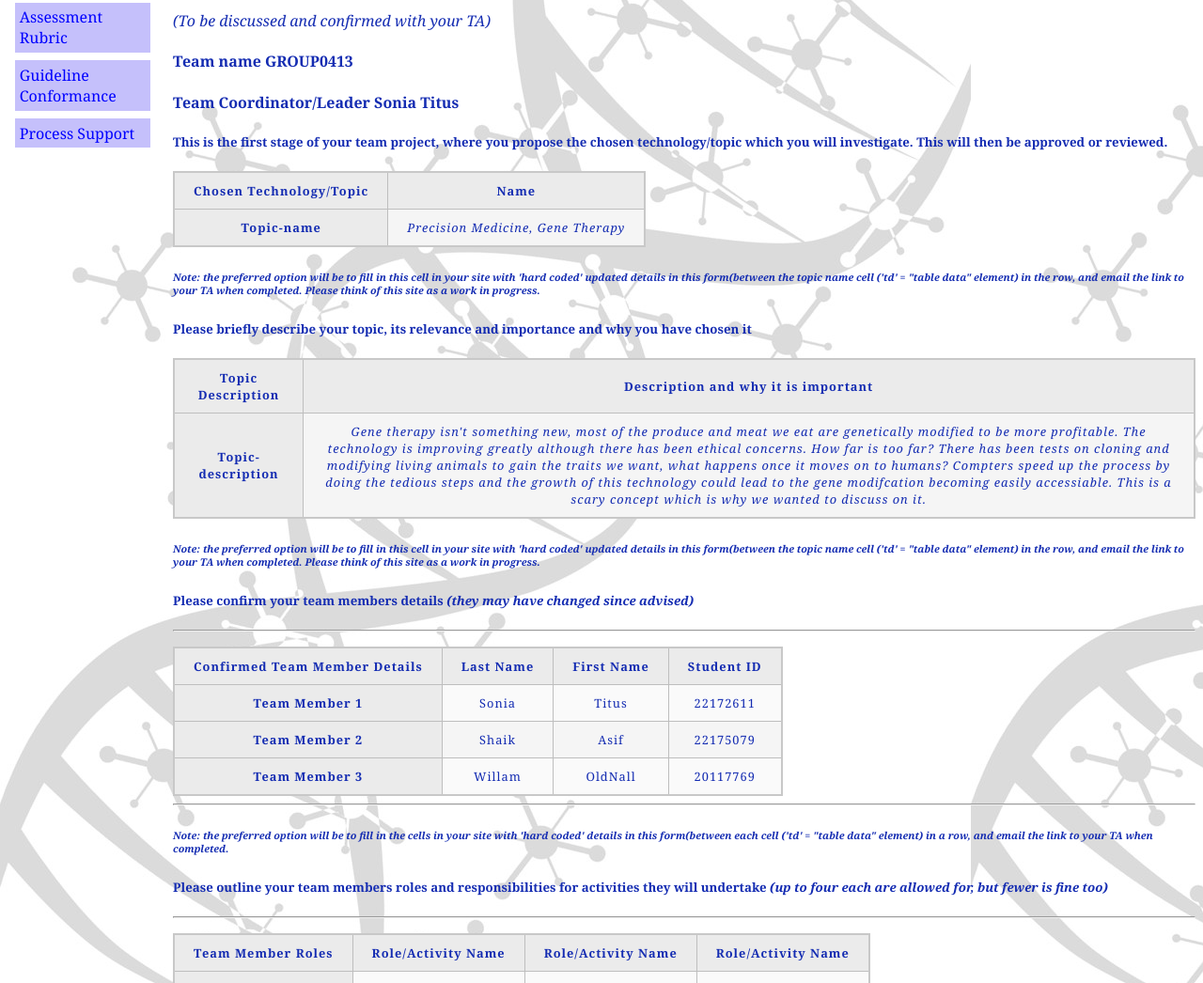
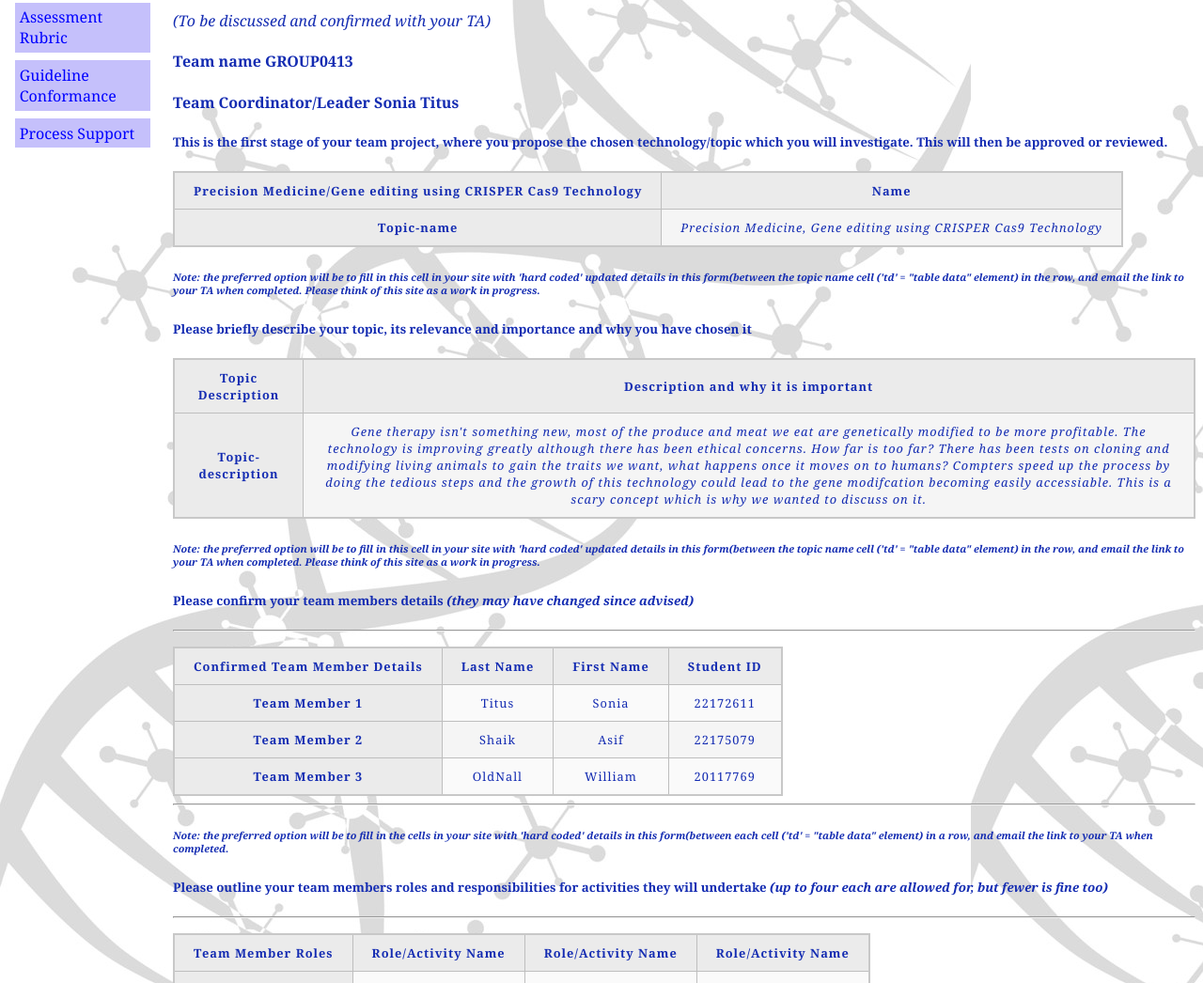
Before and after one commit to group0413/group0413.github.io, a plain HTML site: page misc/proposal.html in a window 1280 px wide. Shown: the part 275-1321 px from the top of the page at 94% size. Drawn offline with Linux system fonts and the light colour scheme.

Commit message:
Update proposal.html

```diff
--- a/misc/proposal.html
+++ b/misc/proposal.html
@@ -39,7 +39,7 @@
 
 <table>
     <p>
-	<body ><th>Chosen Technology/Topic</th>
+	<body ><th>Precision Medicine/Gene editing using CRISPER Cas9 Technology</th>
 
 
         <th scope="col" class="topic">Name</th>
@@ -48,7 +48,7 @@
 <p align = "left"</p>
 		<tr>
 		<th scope="row">Topic-name</th>
-		<td> <em>Precision Medicine, Gene Therapy</em></td>
+		<td> <em>Precision Medicine, Gene editing using CRISPER Cas9 Technology</em></td>
 
    </tr>
 	</hr>
@@ -109,8 +109,8 @@
 
 	<p align = "left"</p>
 		<th scope="row">Team Member 1</th>
+		<td>Titus</td>
 		<td>Sonia</td>
-		<td>Titus</td>
         <td>22172611</td>
 
    </tr>
@@ -122,8 +122,8 @@
 
     </tr>
 	<th scope="row">Team Member 3</th>
-	<td>Willam</td>
 	<td>OldNall</td>
+	<td>William</td>
 	<td>20117769</td>
 
     </tr>
```
